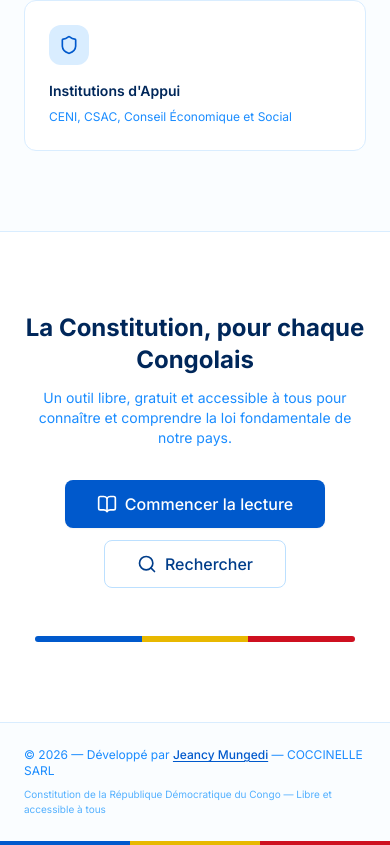
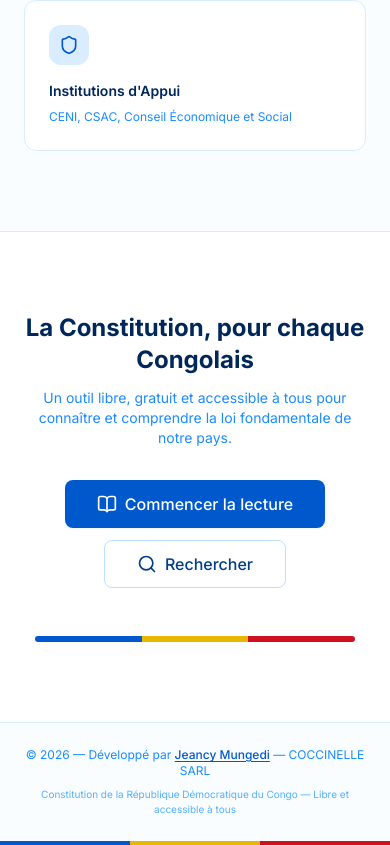
Before and after one commit to jkmpro9/constitution_rdc, a Next.js app: page / in a window 390 px wide. Shown: the part 3256-4101 px from the top of the page. Built offline with nearby package versions, Linux system fonts and the light colour scheme.

Commit message:
Footer: centrer le texte sur mobile

```diff
--- a/src/app/page.tsx
+++ b/src/app/page.tsx
@@ -358,7 +358,7 @@ export default function HomePage() {
 
       {/* Footer / Copyright */}
       <footer className="border-t border-rdc-blue-100 bg-rdc-blue-50/30">
-        <div className="max-w-5xl mx-auto px-6 py-6 flex flex-col sm:flex-row items-center justify-between gap-2">
+        <div className="max-w-5xl mx-auto px-6 py-6 flex flex-col sm:flex-row items-center justify-between gap-2 text-center sm:text-left">
           <p className="text-xs text-rdc-blue-500">
             &copy; 2026 — Développé par{" "}
             <a
```
